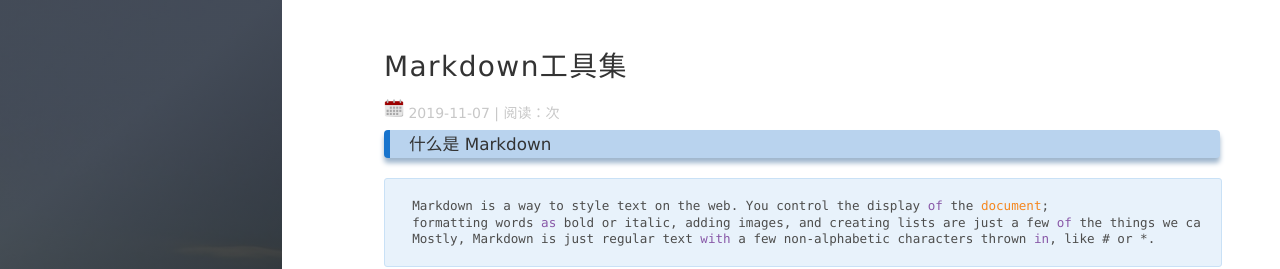
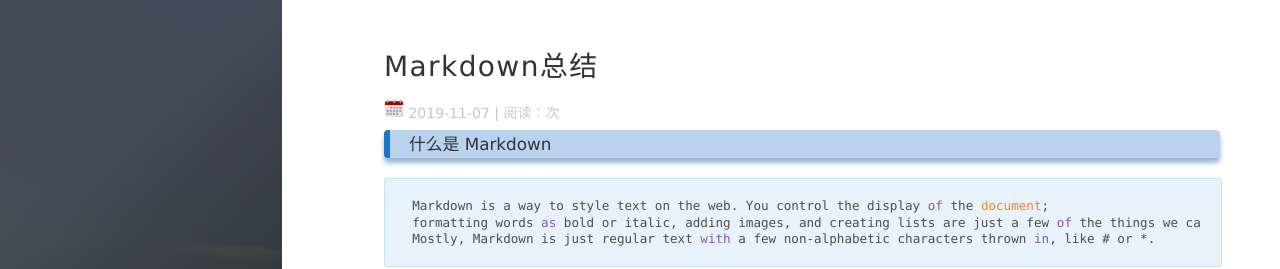
Before and after one commit to blueskyxzy/blueskyxzy.github.io, a Jekyll site: the page built from _posts/2019-11-07-markdownTool.md, in a window 1280 px wide and 900 px high. Shown: the top 269 px of the window. Built offline with Jekyll 4.4.1, drawn with Linux system fonts in a browser that asks for light colours; nearby versions of some CDN libraries; comment, search, counter and statistics services are not loaded.

Commit message:
add Markdown

```diff
--- a/_posts/2019-11-07-markdownTool.md
+++ b/_posts/2019-11-07-markdownTool.md
@@ -1,8 +1,8 @@
 ---
 layout: post
-title: Markdown工具集
+title: Markdown总结
 date: 2019-11-07
-tags: 工具
+tags: 总结
 ---
 
 
```
